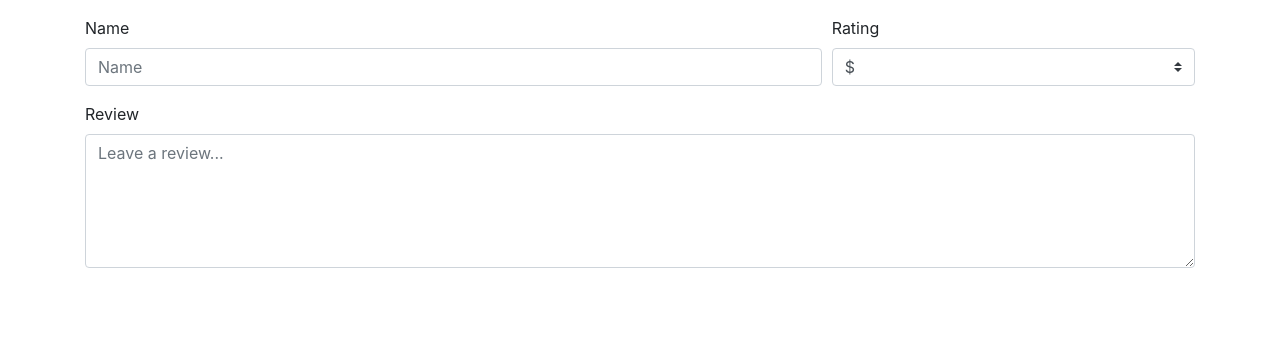
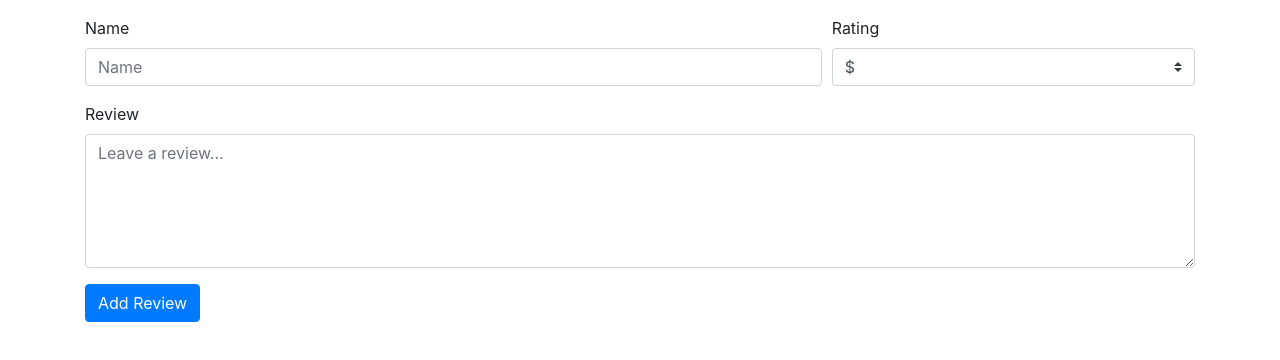
Before and after one commit to shanesc/yelp-clone, a React (Create React App) app in the folder client/: page /restaurants/1 in a window 1280 px wide. Shown: the top 360 px of the page. Built offline with nearby package versions, Linux system fonts and the light colour scheme; no server answers; the HTML template or start-up script is replaced by a standard one.

Commit message:
Add functionality to add a review to a restaurant

```diff
--- a/client/src/components/AddReview.jsx
+++ b/client/src/components/AddReview.jsx
@@ -1,12 +1,37 @@
 import React, { useState } from 'react';
+import { useParams } from 'react-router-dom';
+import { url } from '../apis/restaurantFinder';
 
-const AddReview = () => {
+const AddReview = ({ fetchRestaurant }) => {
+  const { id } = useParams();
   const [name, setName] = useState('');
   const [rating, setRating] = useState('');
   const [content, setContent] = useState('');
 
+  const handleSubmit = async (e) => {
+    e.preventDefault();
+    const formData = {
+      name,
+      rating,
+      content,
+    };
+
+    try {
+      await fetch(url + id + '/addReview', {
+        method: 'POST',
+        headers: {
+          'Content-Type': 'application/json',
+        },
+        body: JSON.stringify(formData),
+      });
+      fetchRestaurant(id);
+    } catch (err) {
+      console.log(err);
+    }
+  };
+
   return (
-    <form>
+    <form onSubmit={handleSubmit}>
       <div className="form-row">
         <div className="form-group col-8">
           <label htmlFor="name">Name</label>
@@ -47,9 +72,9 @@ const AddReview = () => {
           rows="5"
         ></textarea>
       </div>
-      {/* <button type="submit" className="btn btn-primary">
+      <button type="submit" className="btn btn-primary">
         Add Review
-      </button> */}
+      </button>
     </form>
   );
 };
--- a/client/src/components/ReviewList.jsx
+++ b/client/src/components/ReviewList.jsx
@@ -3,7 +3,7 @@ import ReviewItem from './ReviewItem';
 
 const ReviewList = ({ reviews }) => {
   return (
-    <div className="form-row row-cols-3 justify-content-center mb-2 mx-0">
+    <div className="form-row row-cols-3 justify-content-between mb-2 mx-0">
       {reviews.map((review) => {
         return <ReviewItem key={review.id} review={review} />;
       })}
--- a/client/src/routes/DetailPage.jsx
+++ b/client/src/routes/DetailPage.jsx
@@ -12,8 +12,7 @@ const DetailPage = () => {
   );
   const [restaurantIsLoaded, setRestaurantIsLoaded] = useState(false);
 
-  useEffect(() => {
-    const fetchRestaurant = async () => {
+  const fetchRestaurant = async (id) => {
     try {
       const res = await fetch(url + id);
       const { data } = await res.json();
@@ -23,7 +22,9 @@ const DetailPage = () => {
       console.log(err);
     }
   };
-    fetchRestaurant();
+
+  useEffect(() => {
+    fetchRestaurant(id);
   }, []);
 
   return (
@@ -36,7 +37,7 @@ const DetailPage = () => {
       ) : (
         ''
       )}
-      <AddReview />
+      <AddReview fetchRestaurant={fetchRestaurant} />
     </div>
   );
 };
```
Lines whose indentation alone changed are shown as unchanged.
